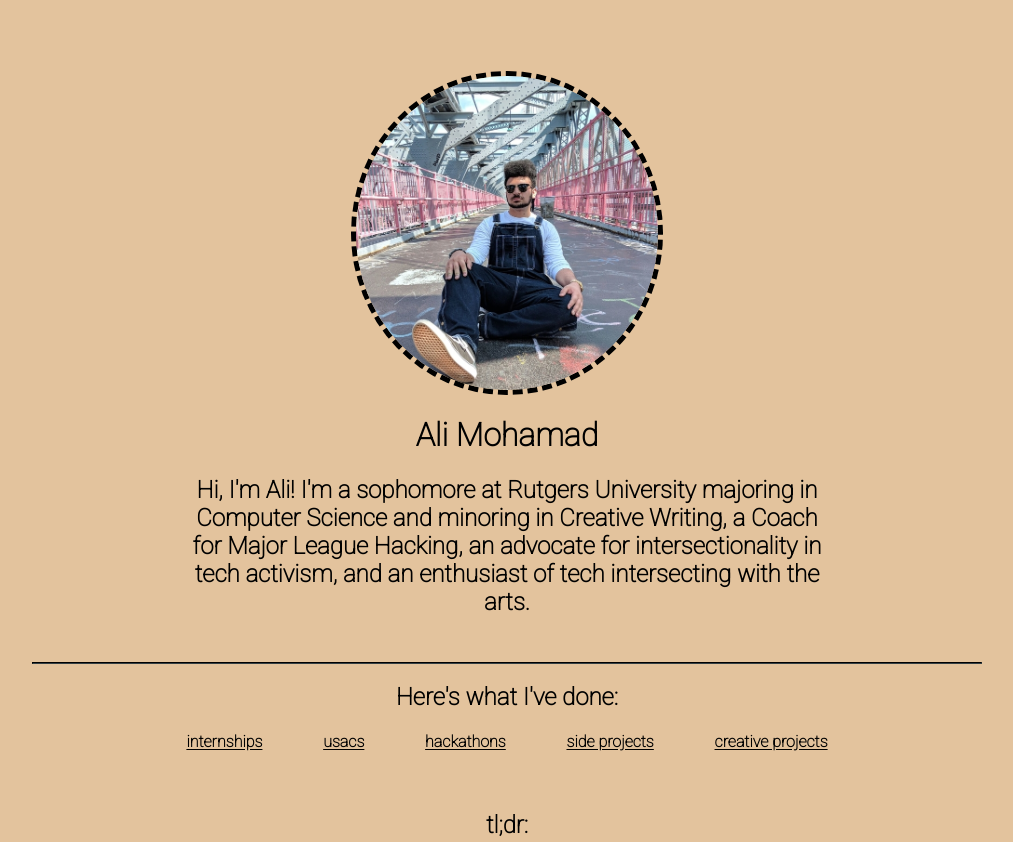
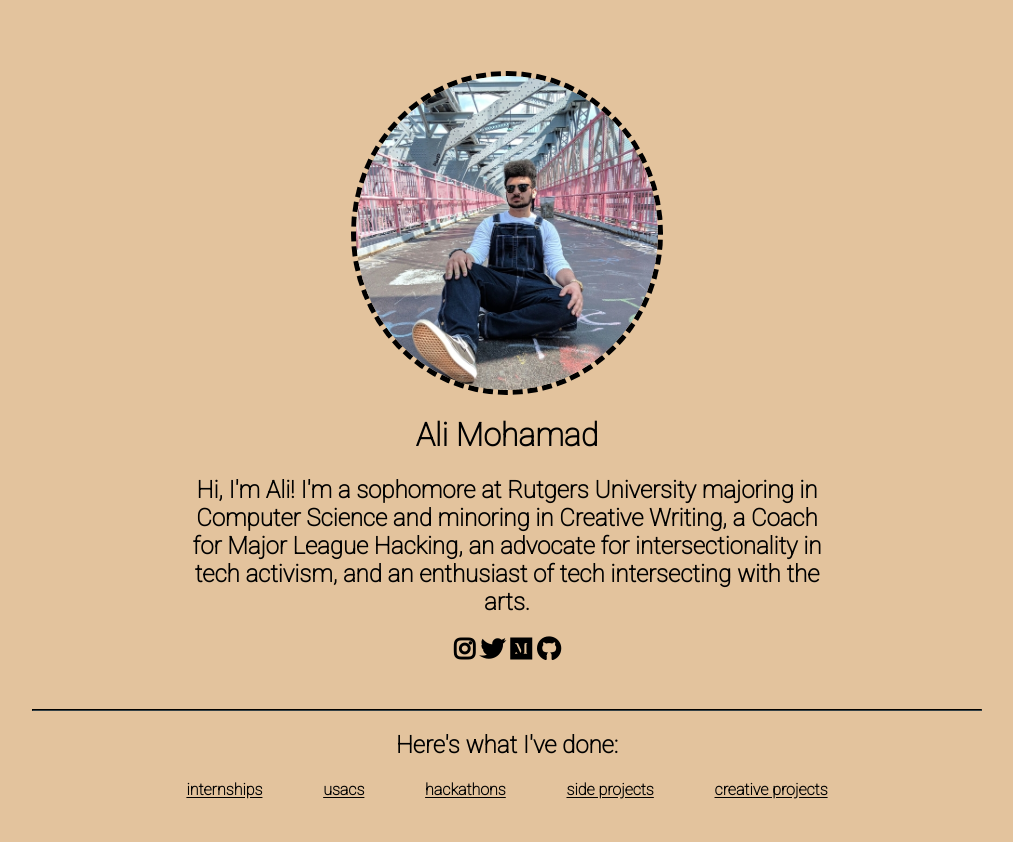
Before and after one commit to alimohamad/alimohamad.github.io, a plain HTML site: page index.html in a window 1280 px wide. Shown: the top 842 px of the page, without its empty margins (133-1146 px from the left). Drawn offline with Linux system fonts and the light colour scheme.

Commit message:
added links to instagram, twitter, medium, github, and diane's personal website.

```diff
--- a/app.js
+++ b/app.js
@@ -53,7 +53,7 @@ let usacsDetails = [
     "In the Fall, I coordinated several \"speed dating\" sessions in order to help underclassmen find a mentor in our 200+ student-large undergraduate mentorship program, with the help of our Education Director.",
     "USACS's Tech Director and I work together to organize Hack Nights every two weeks so that novice students can learn new skills by contributing to social good projects USACS sources from third-party organizations.",
     "USACS's Outreach Director and I collaborate throughout the year to organize several events with companies looking to recruit, in addition to installments of our CS Speaker Series.",
-    "I help our Community Director run fun social events for Rutgers CS students!",
+    "I help our <a href = \"https://goldencarrots72.github.io/\"><b>Community Director</b></a> run fun social events for Rutgers CS students!",
     "I worked with the President of the Rutgers Cognitive Science Club to establish a research pipeline for students interested in REUs, by pairing professors in the CogSci department with undergrads with specific skillsets.",
     "I created a sponsorship document for companies interested in becoming more involved with USACS to buy events packages, which also include sponsorship in HackRU.",
     "I help coordinate new articles for the USACS blog!"
--- a/index.html
+++ b/index.html
@@ -18,6 +18,11 @@
             <!--CSS Links-->
             <link type="text/css" rel="stylesheet" href="style.css">
             <link href="https://fonts.googleapis.com/css?family=Roboto:100" rel="stylesheet">
+            <link rel="stylesheet" href="https://use.fontawesome.com/releases/v5.7.2/css/all.css" integrity="sha384-fnmOCqbTlWIlj8LyTjo7mOUStjsKC4pOpQbqyi7RrhN7udi9RwhKkMHpvLbHG9Sr" crossorigin="anonymous">
+
+
+
+            <title>Ali Mohamad | Home</title>
 
         </head>
 
@@ -28,6 +33,15 @@
 
             <div class = "bio">
                 <h2> Hi, I'm Ali! I'm a sophomore at Rutgers University majoring in Computer Science and minoring in Creative Writing, a Coach for Major League Hacking, an advocate for intersectionality in tech activism, and an enthusiast of tech intersecting with the arts. </h2>
+
+                <h2>
+                    <a href = "https://www.instagram.com/young_alaiyo/"><i class="fab fa-instagram"></i></a>
+                    <a href = "https://twitter.com/alimohamad__"><i class="fab fa-twitter"></i></a>
+                    <a href="https://medium.com/@alimohamad"><i class="fab fa-medium"></i></a>
+                    <a href="https://github.com/alimohamad"><i class="fab fa-github"></i></a>
+
+                </h2>
+
             </div>
 
             <br/>
--- a/style.css
+++ b/style.css
@@ -27,9 +27,12 @@ h1, h2, h3, h4, h5, p, a, li{
     width: 75%;
 }
 
-.toggle{
+a{
     color: black;
     text-decoration: underline;
+}
+
+.toggle{
     padding: 2.25%;
 }
 
```
